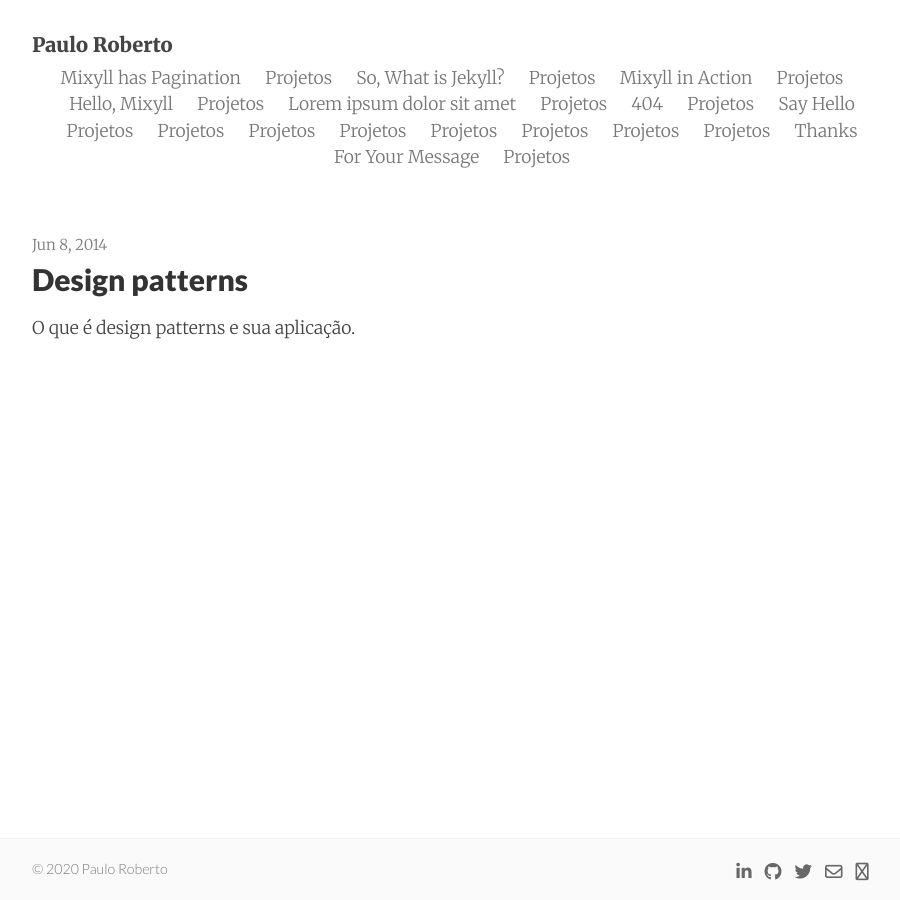
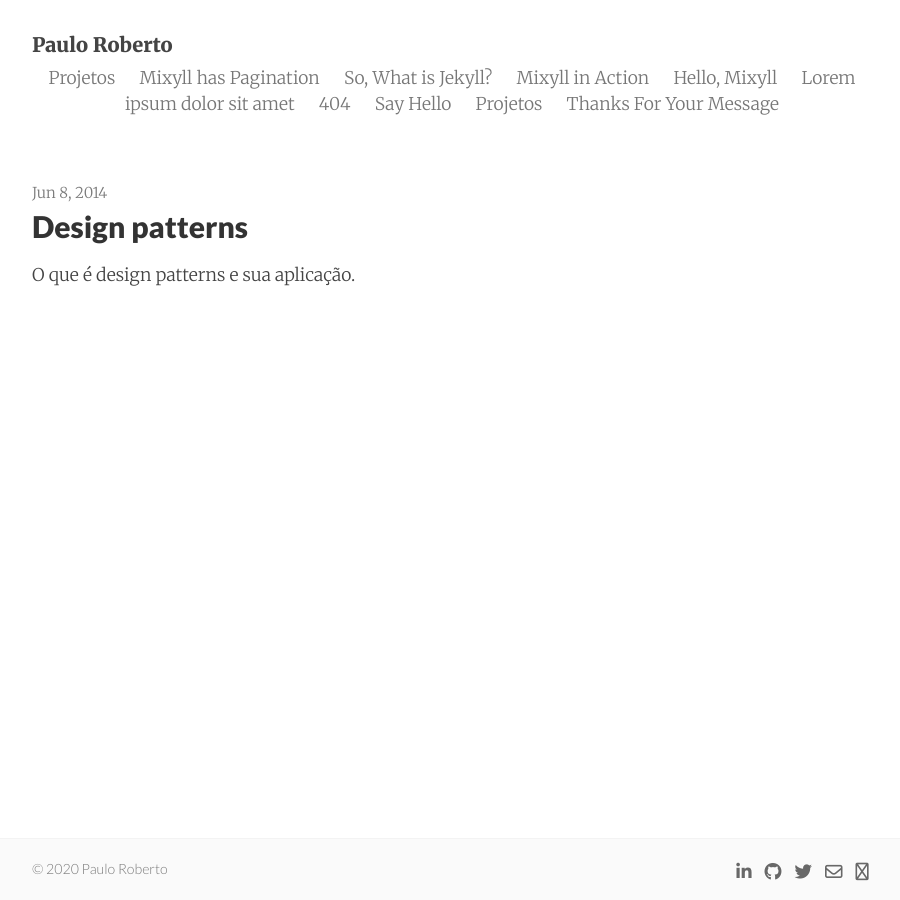
Before and after one commit to saikiransripada/mixyll, a Jekyll site: the page built from index.html, in a window 1280 px wide. Shown: the whole page, without its empty margins (188-1088 px from the left). Built offline with Jekyll 4.4.1, drawn with Linux system fonts in a browser that asks for light colours; nearby versions of some CDN libraries; the list of posts is cut into pages by our own code.

Commit message:
Fix projects link.

```diff
--- a/_includes/navigation.html
+++ b/_includes/navigation.html
@@ -1,8 +1,10 @@
 {% assign default_paths = site.pages | map: "path" %}
 {% assign page_paths = site.header_pages | default: default_paths %}
 
+<a class="nav-link"
+   href="https://github.com/0p4ul0?tab=repositories">Projetos</a>
+
 {% for path in page_paths %}
-
     {% assign item = site.pages | where: "path", path | first %}
 
     {% if item.title and page.title == item.title %}
@@ -10,8 +12,4 @@
     {% elsif item.title %}
         <a class="nav-link" href="{{ item.url | relative_url }}">{{ item.title }}</a>
     {% endif %}
-
-    <a class="nav-link"
-       href="https://github.com/0p4ul0?tab=repositories">Projetos</a>
-
 {% endfor %}
```
